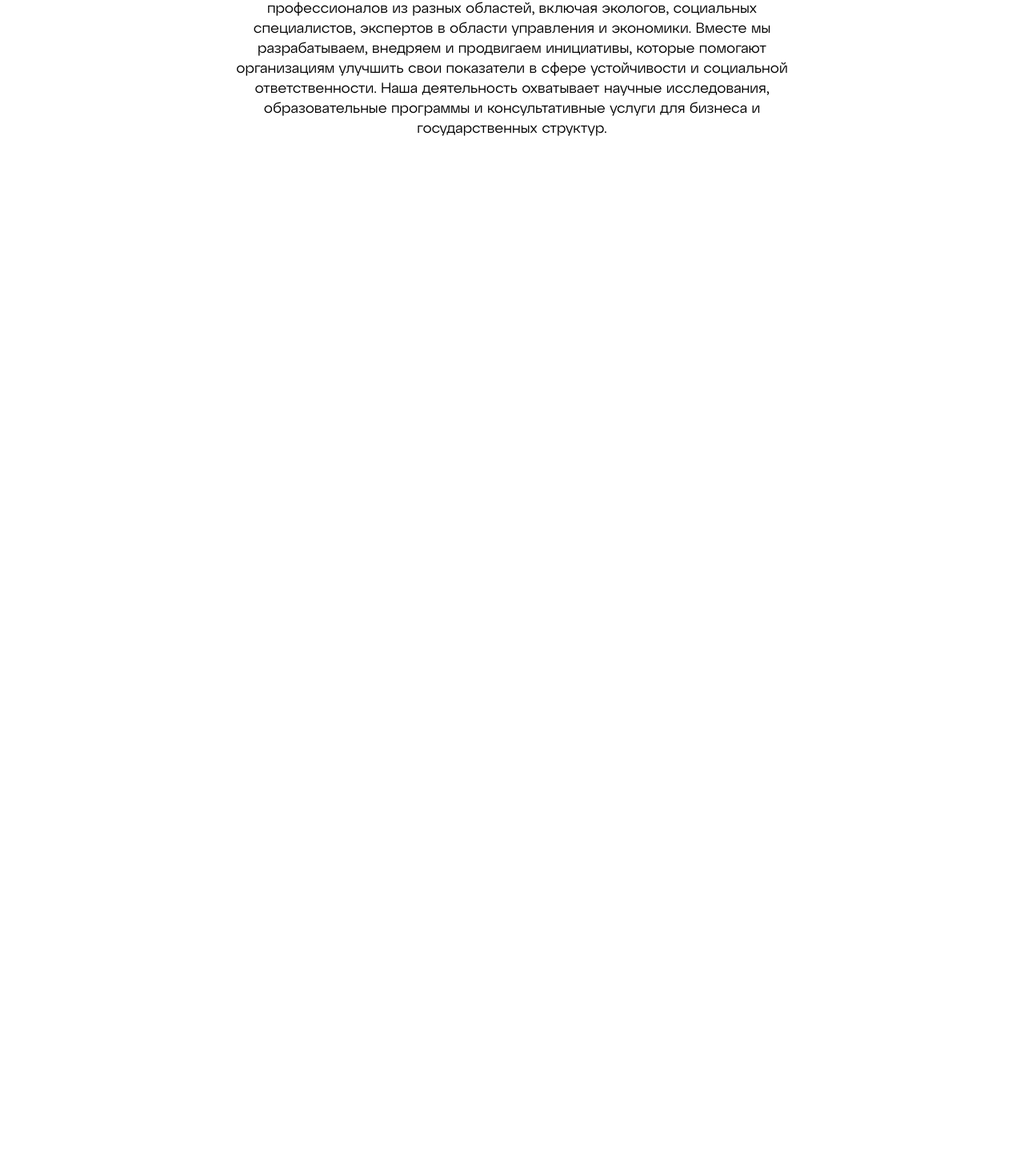
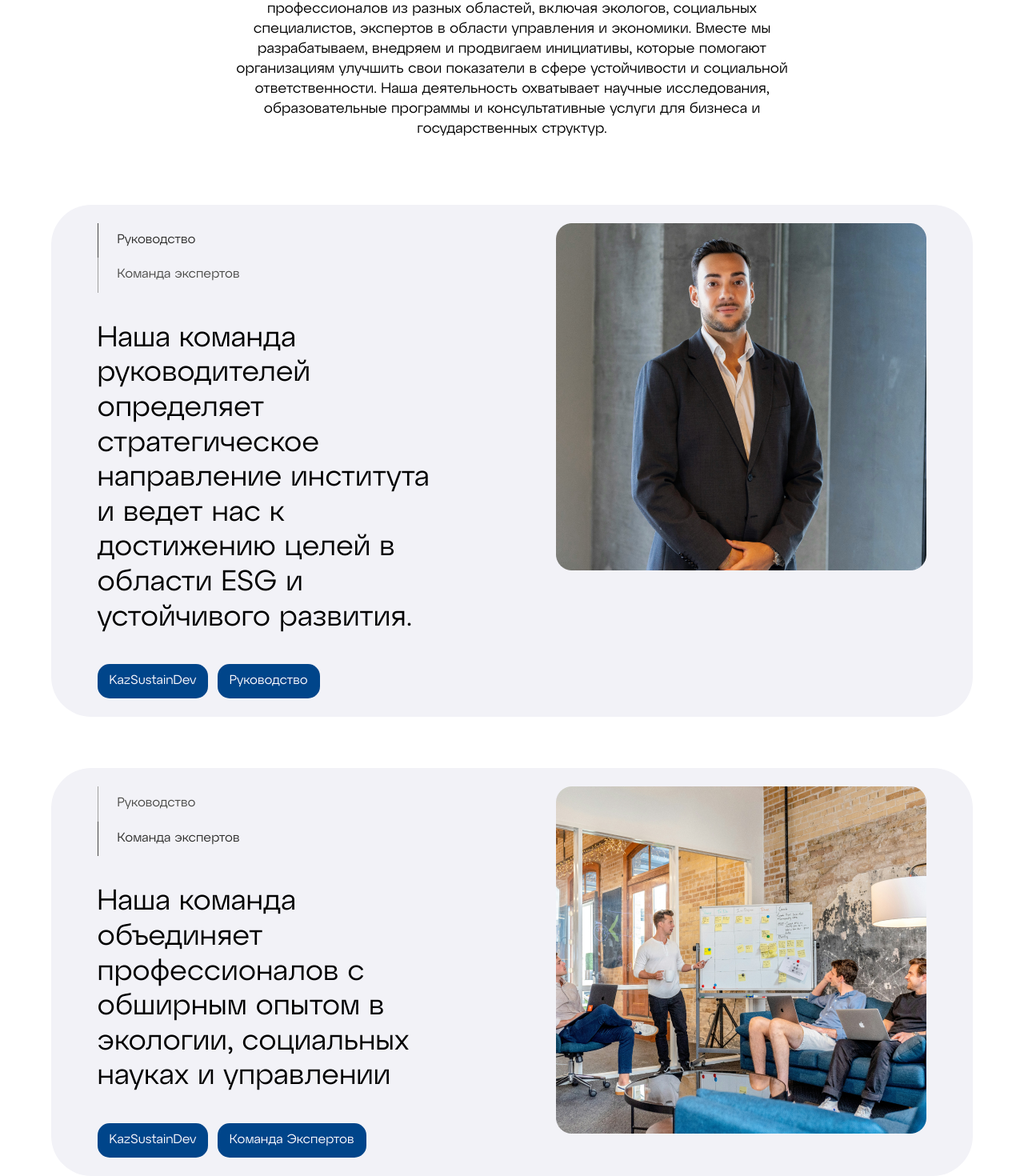
Before and after one commit to DonJuvn/kaz-sustain-dev, a React (Create React App) app: page / in a window 1280 px wide. Shown: the part 1452-2922 px from the top of the page at 80% size. Before the commit the page ends 1644 px from the top, so only its background shows below. Built offline with nearby package versions, Linux system fonts and the light colour scheme.

Commit message:
guide and team blocks

```diff
--- a/src/App.css
+++ b/src/App.css
@@ -221,6 +221,163 @@ body {
 .potential {
    text-align: center;
 }
-.potential p{
-  font-size: 18px;
+.potential p {
+   font-size: 18px;
 }
+
+/* team */
+#team {
+   padding-top: 5%;
+}
+.team {
+   width: 100%;
+   border-radius: 50px;
+   background-color: #f2f2f7;
+   padding: 2% 0;
+   display: flex;
+}
+.team .left {
+   display: flex;
+   flex-direction: column;
+   height: 100%;
+   justify-content: space-between;
+}
+.team .who {
+   display: flex;
+   flex-direction: row;
+   gap: 25px;
+}
+.team .who .lines {
+   position: relative;
+}
+.team .who .lines .grey-line {
+   background-color: #a0a0a0;
+   position: absolute;
+   width: 1px;
+   height: 100%;
+}
+.team .who .lines .black-line {
+   background-color: #494947;
+   position: absolute;
+   height: 50%;
+   width: 1px;
+   bottom: 0;
+}
+.team .who .guide {
+   display: flex;
+   flex-direction: column;
+   height: 100%;
+   justify-content: space-between;
+   width: 60%;
+}
+.team .who .guide p {
+   color: #494947;
+   font-weight: 400;
+   font-size: 16px;
+   display: flex;
+   flex-wrap: nowrap;
+   margin: 0;
+}
+.team .who .guide #active {
+   color: #2d2d2c;
+}
+.team p {
+   font-size: 36px;
+   line-height: 43.6px;
+   width: 75%;
+}
+.team .info {
+   display: flex;
+   flex-direction: row;
+   gap: 2%;
+}
+.team a {
+   background-color: #00458a;
+   padding: 10px 15px;
+   border-radius: 15px;
+   color: #fffcff;
+   text-decoration: none;
+   font-weight: 400;
+}
+.team .container {
+   display: flex;
+   flex-direction: row;
+}
+
+/* guide */
+#guide {
+   padding-top: 5%;
+}
+.guide1 {
+   width: 100%;
+   border-radius: 50px;
+   background-color: #f2f2f7;
+   padding: 2% 0;
+   display: flex;
+}
+.guide1 .left {
+   display: flex;
+   flex-direction: column;
+   height: 100%;
+   justify-content: space-between;
+}
+.guide1 .who {
+   display: flex;
+   flex-direction: row;
+   gap: 25px;
+}
+.guide1 .who .lines {
+   position: relative;
+}
+.guide1 .who .lines .grey-line {
+   background-color: #a0a0a0;
+   position: absolute;
+   width: 1px;
+   height: 100%;
+}
+.guide1 .who .lines .black-line {
+   background-color: #494947;
+   position: absolute;
+   height: 50%;
+   width: 1px;
+}
+.guide1 .who .guide {
+   display: flex;
+   flex-direction: column;
+   height: 100%;
+   justify-content: space-between;
+   width: 60%;
+}
+.guide1 .who .guide p {
+   color: #494947;
+   font-weight: 400;
+   font-size: 16px;
+   display: flex;
+   flex-wrap: nowrap;
+   margin: 0;
+}
+.guide1 .who .guide #active {
+   color: #2d2d2c;
+}
+.guide1 p {
+   font-size: 36px;
+   line-height: 43.6px;
+   width: 75%;
+}
+.guide1 .info {
+   display: flex;
+   flex-direction: row;
+   gap: 2%;
+}
+.guide1 a {
+   background-color: #00458a;
+   padding: 10px 15px;
+   border-radius: 15px;
+   color: #fffcff;
+   text-decoration: none;
+   font-weight: 400;
+}
+.guide1 .container {
+   display: flex;
+   flex-direction: row;
+}
--- a/src/App.js
+++ b/src/App.js
@@ -3,6 +3,8 @@ import "./App.css";
 import Menu from "./components/menu";
 import About from "./components/about";
 import Potential from "./components/potential";
+import Team from "./components/team";
+import Guide from "./components/guide";
 
 function App() {
    return (
@@ -10,6 +12,8 @@ function App() {
          <Menu />
          <About />
          <Potential />
+         <Guide />
+         <Team />
       </div>
    );
 }
--- /dev/null
+++ b/src/components/guide.jsx
@@ -0,0 +1,39 @@
+import React from "react";
+const Guide = () => {
+   return (
+      <div id="guide">
+         <div className="container">
+            <div className="guide1">
+               <div className="container">
+                  <div className="left">
+                     <div className="who">
+                        <div className="lines">
+                           <div className="grey-line"></div>
+                           <div className="black-line"></div>
+                        </div>
+                        <div className="guide">
+                           <p id="active">Руководство</p>
+                           <p>Команда экспертов</p>
+                        </div>
+                     </div>
+                     <p>
+                        Наша команда руководителей определяет стратегическое
+                        направление института и ведет нас к достижению целей в
+                        области ESG и устойчивого развития.
+                     </p>
+                     <div className="info">
+                        <a href="#">KazSustainDev</a>
+                        <a href="#">Руководство</a>
+                     </div>
+                  </div>
+                  <div className="right">
+                     <img src="img/guide.png" alt="" />
+                  </div>
+               </div>
+            </div>
+         </div>
+      </div>
+   );
+};
+
+export default Guide;
--- /dev/null
+++ b/src/components/team.jsx
@@ -0,0 +1,37 @@
+import React from "react";const Team = () => {
+   return (
+      <div id="team">
+         <div className="container">
+            <div className="team">
+               <div className="container">
+                  <div className="left">
+                     <div className="who">
+                        <div className="lines">
+                           <div className="grey-line"></div>
+                           <div className="black-line"></div>
+                        </div>
+                        <div className="guide">
+                           <p>Руководство</p>
+                           <p id="active">Команда экспертов</p>
+                        </div>
+                     </div>
+                     <p>
+                        Наша команда объединяет профессионалов с обширным опытом
+                        в экологии, социальных науках и управлении
+                     </p>
+                     <div className="info">
+                        <a href="#">KazSustainDev</a>
+                        <a href="#">Команда Экспертов</a>
+                     </div>
+                  </div>
+                  <div className="right">
+                     <img src="img/team.png" alt="" />
+                  </div>
+               </div>
+            </div>
+         </div>
+      </div>
+   );
+};
+
+export default Team;
```
Also changed, not shown: public/img/guide.png (added), public/img/team.png (added).
